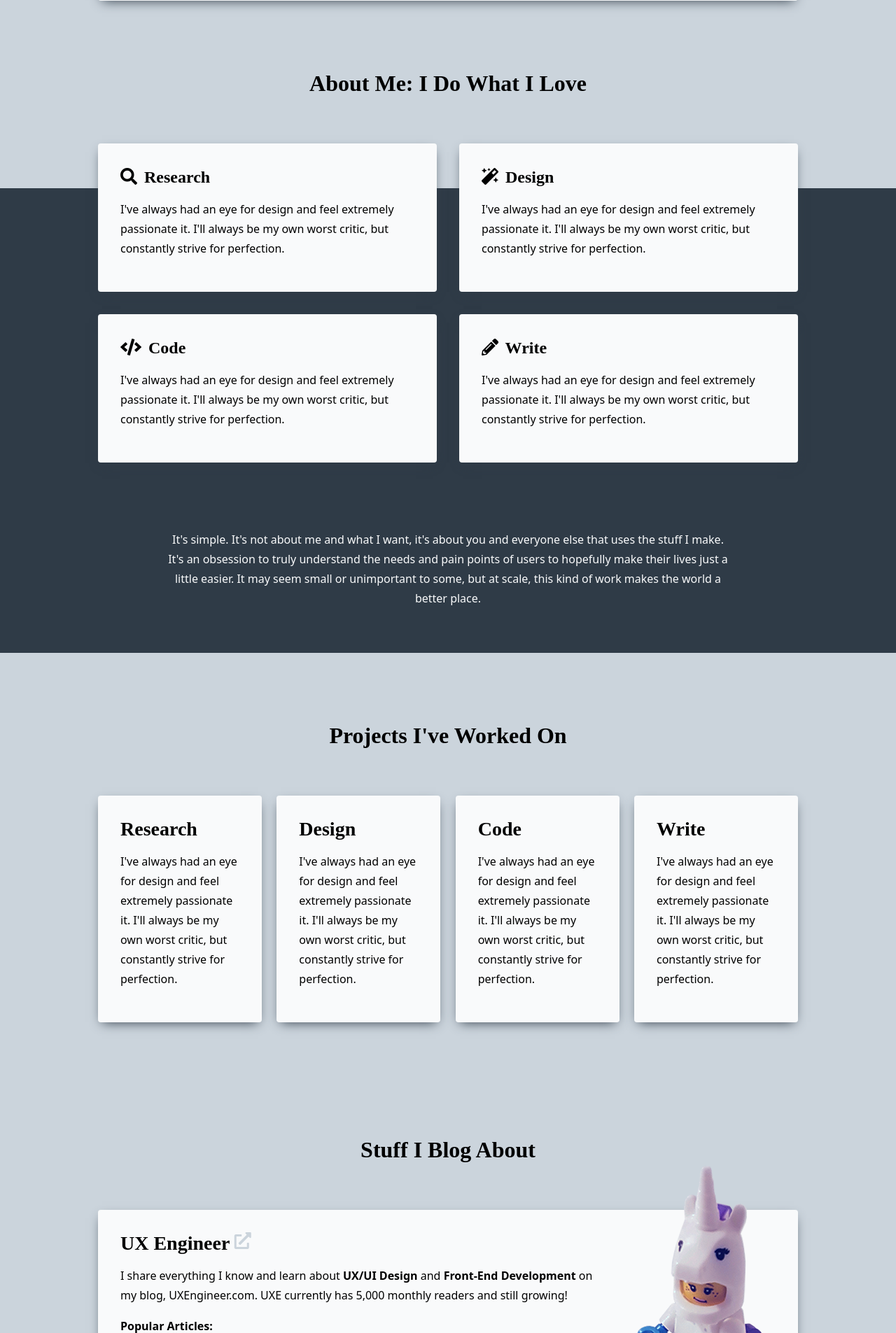
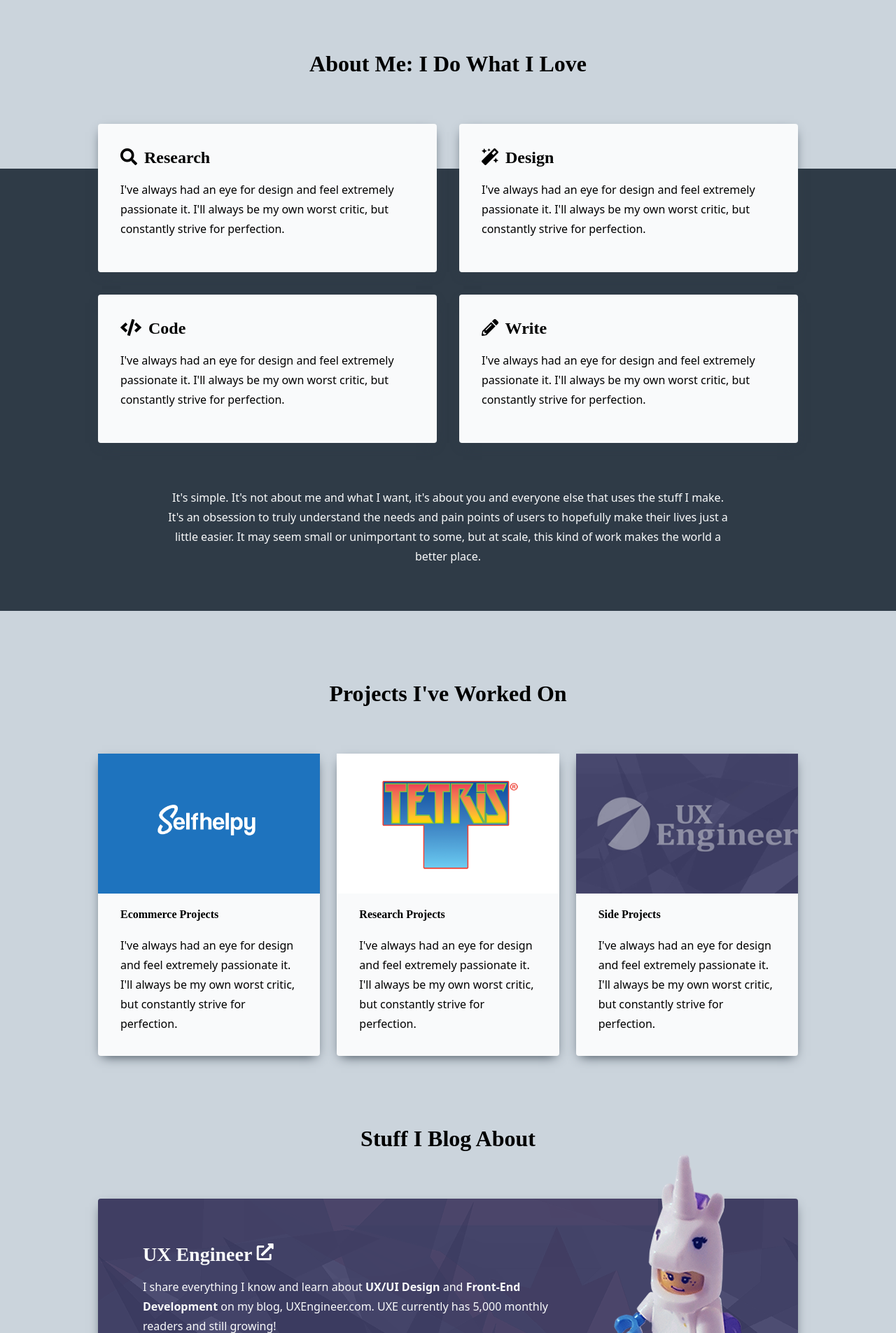
Before and after one commit to theUXEngineer/nick-rollins, a PHP site: page / in a window 1280 px wide. Shown: the part 703-2608 px from the top of the page at 70% size. Run offline with PHP 8.4, Linux system fonts and the light colour scheme; some libraries are stand-ins or nearby versions.

Commit message:
included portfolio images

```diff
--- a/index.html
+++ b/index.html
@@ -36,7 +36,7 @@
 		<div class="content-width">
 			<a class="hero-card card half no-hover">
 				<h2>UX/UI Designer & <br>Front-End Developer</h2>
-				<p>Hi, I'm Nick Rollins. I design and build experiences for the web and I love it. This needs to be an important call to action.</p>
+				<p>Hi, I'm Nick Rollins. I design and build experiences for the web and I love it.</p>
 			</a>
 		</div>
 	</section>
@@ -86,21 +86,33 @@
 		<section id="work" class="main-content-section section-work">
 			<h2>Projects I've Worked On</h2>
 			<ul class="card-list content-width">
-					<li class="card fourth-inline">
-						<h3>Research</h3>
-						<p>I've always had an eye for design and feel extremely passionate it. I'll always be my own worst critic, but constantly strive for perfection.</p>
+					<li class="thumb-card third-inline">
+						<figure class="thumb-card-thumb ecommerce"></figure>
+						<div class="thumb-card-content">
+							<h6>Ecommerce Projects</h6>
+							<p>I've always had an eye for design and feel extremely passionate it. I'll always be my own worst critic, but constantly strive for perfection.</p>
+						</div>
 					</li>
-					<li class="card fourth-inline">
-						<h3>Design</h3>
-						<p>I've always had an eye for design and feel extremely passionate it. I'll always be my own worst critic, but constantly strive for perfection.</p>
+					<!-- <li class="thumb-card fourth-inline">
+						<figure class="thumb-card-thumb learning"></figure>
+						<div class="thumb-card-content">
+							<h6>Learning Projects</h6>
+							<p>I've always had an eye for design and feel extremely passionate it. I'll always be my own worst critic, but constantly strive for perfection.</p>
+						</div>
+					</li> -->
+					<li class="thumb-card third-inline">
+						<figure class="thumb-card-thumb research"></figure>
+						<div class="thumb-card-content">
+							<h6>Research Projects</h6>
+							<p>I've always had an eye for design and feel extremely passionate it. I'll always be my own worst critic, but constantly strive for perfection.</p>
+						</div>
 					</li>
-					<li class="card fourth-inline">
-						<h3>Code</h3>
-						<p>I've always had an eye for design and feel extremely passionate it. I'll always be my own worst critic, but constantly strive for perfection.</p>
-					</li>
-					<li class="card fourth-inline">
-						<h3>Write</h3>
-						<p>I've always had an eye for design and feel extremely passionate it. I'll always be my own worst critic, but constantly strive for perfection.</p>
+					<li class="thumb-card third-inline">
+						<figure class="thumb-card-thumb side"></figure>
+						<div class="thumb-card-content">
+							<h6>Side Projects</h6>
+							<p>I've always had an eye for design and feel extremely passionate it. I'll always be my own worst critic, but constantly strive for perfection.</p>
+						</div>
 					</li>
 				</ul>
 		</section>
@@ -115,20 +127,20 @@
 						</a>
 					</h3>
 					<p>I share everything I know and learn about <strong>UX/UI Design</strong> and <strong>Front-End Development</strong> on my blog, UXEngineer.com. UXE currently has 5,000 monthly readers and still growing!</p>
-					<p><strong>Popular Articles:</strong></p>
+					<h6><strong>Popular Articles:</strong></h6>
 					<ul class="section-blog-content-list">
 						<li>
-							<a href="https://uxengineer.com/skills-needed-become-a-ux-engineer/" rel="noopener" target="_blank">
+							<a class="section-blog-content-list-link" href="https://uxengineer.com/skills-needed-become-a-ux-engineer/" rel="noopener" target="_blank">
 								20 Skills Needed to Become a UX Engineer in 2019
 							</a>
 						</li>
 						<li>
-							<a href="https://uxengineer.com/ux-for-developers/" rel="noopener" target="_blank">
+							<a class="section-blog-content-list-link" href="https://uxengineer.com/ux-for-developers/" rel="noopener" target="_blank">
 								UX for Developers: A Guide for Getting Started with UX Design
 							</a>
 						</li>
 						<li>
-							<a href="https://uxengineer.com/ux-and-ui-why-you-need-both/" rel="noopener" target="_blank">
+							<a class="section-blog-content-list-link" href="https://uxengineer.com/ux-and-ui-why-you-need-both/" rel="noopener" target="_blank">
 								UX Design & UI Design. Why Do We Need Both of Them?
 							</a>
 						</li>
--- a/src/main.scss
+++ b/src/main.scss
@@ -23,6 +23,7 @@
 		justify-content: space-between;
 	}
 }
+
 .card {
 	@include box-shadow;
 	background: $white;
@@ -48,14 +49,6 @@
 			width: calc(50% - 16px);
 		}
 	}
-	&.fourth-inline {
-		@media (min-width: 800px) {
-			width: calc(50% - 16px);
-		}
-		@media (min-width: 1000px) {
-			width: calc(25% - 16px);
-		}
-    }
 
 	&.no-hover {
 		&:hover {
@@ -72,6 +65,67 @@
 	&:hover {
 		@include box-shadow-grow;
 		transform: translateY(-4px);
+	}
+}
+
+.thumb-card {
+	@include box-shadow;
+	background: $white;
+	border-radius: 4px;
+	box-sizing: border-box;
+	display: block;
+	margin: $l-stack;
+	padding: 0;
+	transition: all 250ms;
+	width: 100%;
+
+	&:hover {
+		@include box-shadow-grow;
+		cursor: pointer;
+		transform: translateY(-4px);
+    }
+
+    &.third-inline {
+		@media (min-width: 800px) {
+			width: calc((100%/3) - 16px);
+		}
+	}
+
+	&.fourth-inline {
+		@media (min-width: 800px) {
+			width: calc(50% - 16px);
+		}
+		@media (min-width: 1000px) {
+			width: calc(25% - 16px);
+		}
+	}
+
+	&-thumb {
+		height: 200px;
+
+		&.ecommerce {
+			background: url('/dist/images/selfhelpy-thumb.png');
+			background-size: cover;
+			background-position: center;
+		}
+		&.learning {
+			background: url('/dist/images/calendo-thumb.png');
+			background-size: cover;
+			background-position: center;
+		}
+		&.research {
+			background: url('/dist/images/tetris-thumb.png');
+			background-size: cover;
+			background-position: center;
+		}
+		&.side {
+			background: url('/dist/images/uxe-thumb.jpg');
+			background-size: cover;
+			background-position: center;
+		}
+	}
+	&-content {
+		padding: $l-inset-squish;
 	}
 }
 .text-center {
@@ -141,18 +195,23 @@
 }
 
 .hero {
-	background: $primary;
+    background-color: $primary;
+    background: url(/dist/images/nick-rollins-hero-mobile-bg.png);
+    background-size: cover;
+    background-position: center;
 	min-height: 400px;
 	padding: $xl-inset-square;
 	margin: $xxl-stack;
 	position: relative;
 
 	@media (min-width: 800px) {
+        background: url(/dist/images/nick-rollins-hero-bg.png);
+        background-position: center;
+        background-size: cover;
 		margin: 0;
 	}
 
 	&-card {
-		margin-left: auto;
 		margin-right: 0;
 		padding: $xl-inset-squish;
 		position: absolute;
@@ -233,7 +292,7 @@
 
 	&-list {
 		margin-top: -128px;
-		margin-bottom: $xl;
+		margin-bottom: $l;
 
 		& h3 {
 			font-size: 1.5rem;
@@ -246,7 +305,7 @@
 }
 
 .section-work {
-	padding: $xl-inset-square;
+	padding: $xl $xl 0;
 }
 
 .section-blog {
@@ -254,6 +313,8 @@
 	margin: $xl-stack;
 
 	&-card {
+        background: url('/dist/images/uxe-bg.png');
+        padding: $xl-inset-square;
 		position: relative;
 
 		&:last-of-type {
@@ -261,26 +322,31 @@
 		}
 	}
 	&-content {
+		a,
+		p,
+		h6 {
+			color: $white;
+		}
 		@media (min-width: 900px) {
 			width: calc(100% - 250px);
 		}
 
 		&-heading-link {
+			color: $white;
 			text-decoration: none;
-			color: $black;
 
 			&:hover {
-				color: $primary;
+				text-decoration: underline;
 			}
 		}
 
 		&-link-icon {
-			color: $gray-light;
 			font-size: 1.5rem;
 			vertical-align: top;
 		}
 
 		&-list {
+            color: $white;
 			list-style: disc;
 			margin-left: 24px;
 
@@ -288,13 +354,14 @@
 				margin: $s-stack;
 			}
 
-			& a {
-				color: $primary;
+			&-link {
+				color: $white;
 				text-decoration: none;
+
+				&:hover {
+                    cursor: pointer;
+					text-decoration: underline;
 				}
-
-			& a:hover {
-				text-decoration: underline;
 			}
 		}
 	}
@@ -305,7 +372,7 @@
 		@media (min-width: 900px) {
 			display: block;
 			position: absolute;
-			right: 32px;
+			right: 64px;
 			top: -64px;
 		}
 	}
```
Also changed, not shown: dist/css/main.min.css, dist/images/bg-test-2.jpg (added), dist/images/bg-test-3.jpg (added), dist/images/bg-test.jpg (added), dist/images/calendo-thumb.jpg (added), dist/images/calendo-thumb.png (added), dist/images/nick-rollins-bg.png (added), dist/images/nick-rollins-hero-bg.png (added), dist/images/nick-rollins-hero-mobile-bg.png (added), dist/images/selfhelpy-thumb.jpg (added), dist/images/selfhelpy-thumb.png (added), dist/images/tetris-thumb.jpg (added), dist/images/tetris-thumb.png (added), dist/images/uxe-bg-2.png (added), 2 more files, 1 other file. Lines whose indentation alone changed are shown as unchanged.
